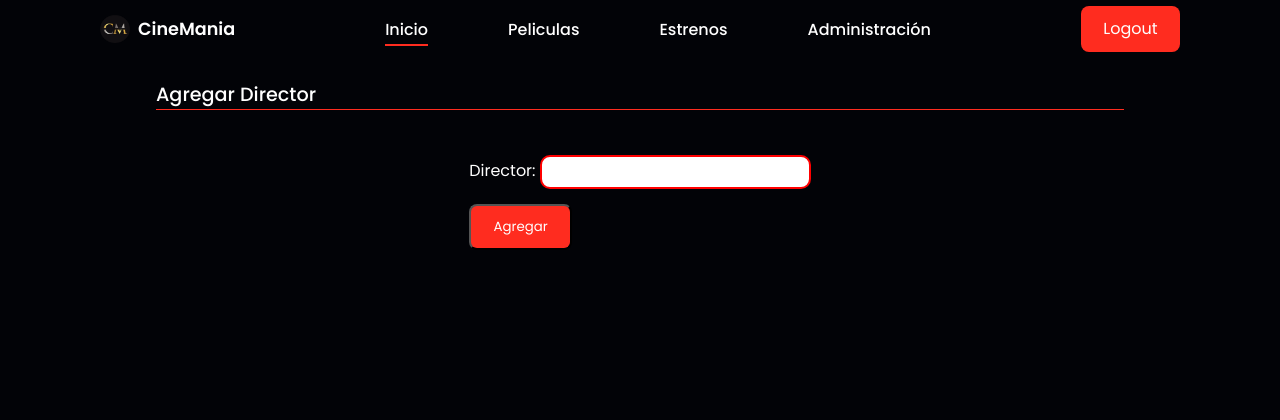
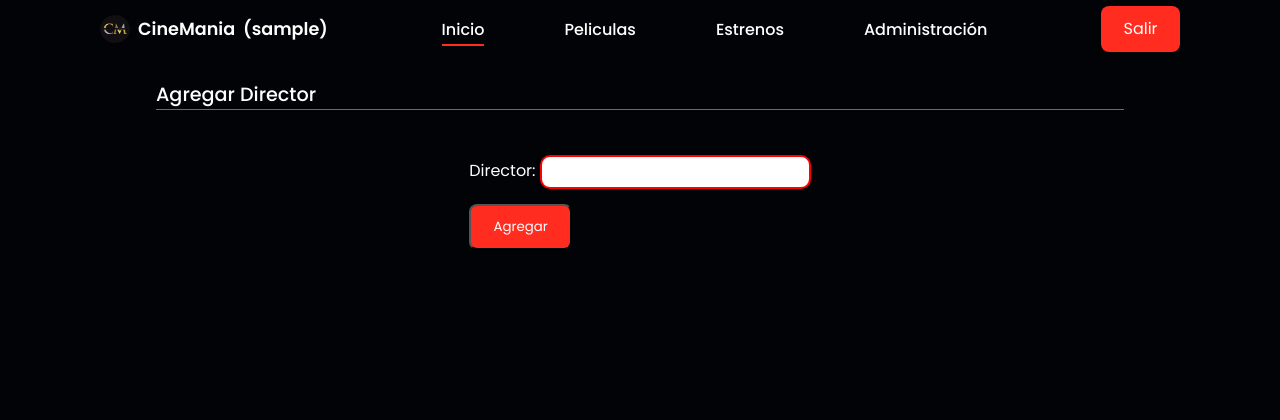
Before and after one commit to danielrozas/PIG_Grupo17, a Django app: page /web/agregar_director/ in a window 1280 px wide. Shown: the top 420 px of the page. Run offline with Django 5.2, Linux system fonts and the light colour scheme; the visitor is signed in with stand-in values (Sample User, id 1).

Commit message:
se cambió el nombre de los botones de login y logout y se le asigna el nombre del usuario

```diff
--- a/web/templates/web/base.html
+++ b/web/templates/web/base.html
@@ -22,6 +22,9 @@
     <header>
         <a href="{% url 'index' %}" class="logo">
             <img src="{% static 'web/img/logo-Cinemania.png' %}" alt="Logo CineMania" class="logo-img">CineMania
+            {% if user.is_authenticated %}
+                <span>({{ user.username }})</span>
+            {% endif %}
         </a>
         <div class="bx bx-menu" id="menu-icon"></div>
 
@@ -50,8 +53,8 @@
 
         </ul>
         <div class="actions">
-            {% if not user.is_authenticated %}<a class="login btn" href="{% url 'login' %}">Login</a> {%endif%}
-            {% if user.is_authenticated %}<a class="logout btn" href="{% url 'logout' %}">Logout</a> {%endif%}
+            {% if not user.is_authenticated %}<a class="login btn" href="{% url 'login' %}">Entrar</a> {%endif%}
+            {% if user.is_authenticated %}<a class="logout btn" href="{% url 'logout' %}">Salir</a> {%endif%}
         </div>
         {% if messages %}
             <ul class="messages">
--- a/web/templates/web/registration/login.html
+++ b/web/templates/web/registration/login.html
@@ -44,7 +44,7 @@
         </tr>
         </table>
         <div class="acceso">
-            <input type="submit" class="btn" value="login">
+            <input type="submit" class="btn" value="Entrar">
             <input type="hidden" name="next" value="{{ next }}">
             <a href="{% url 'signup' %}">Crear cuenta</a>
         </div>
```
